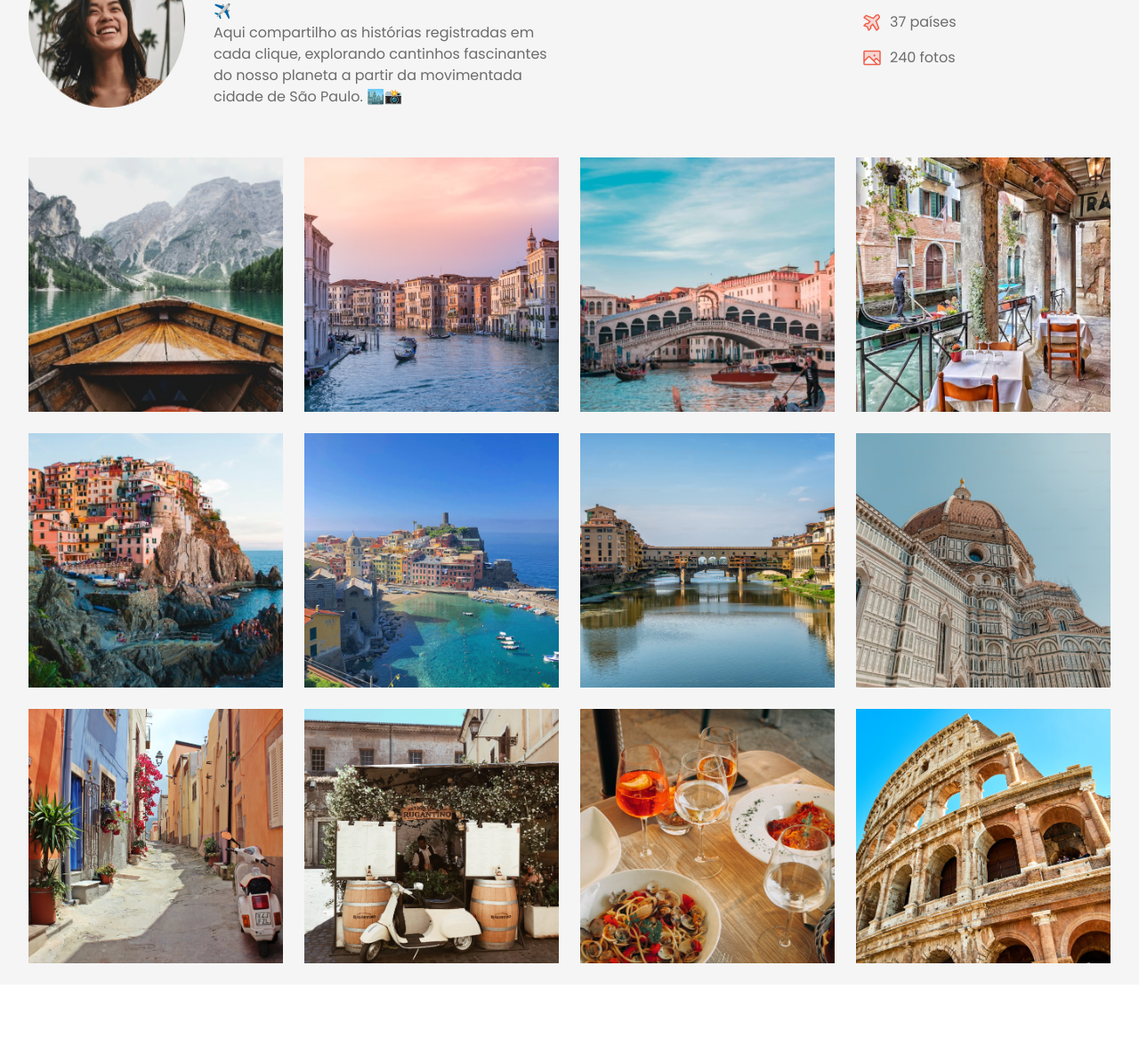
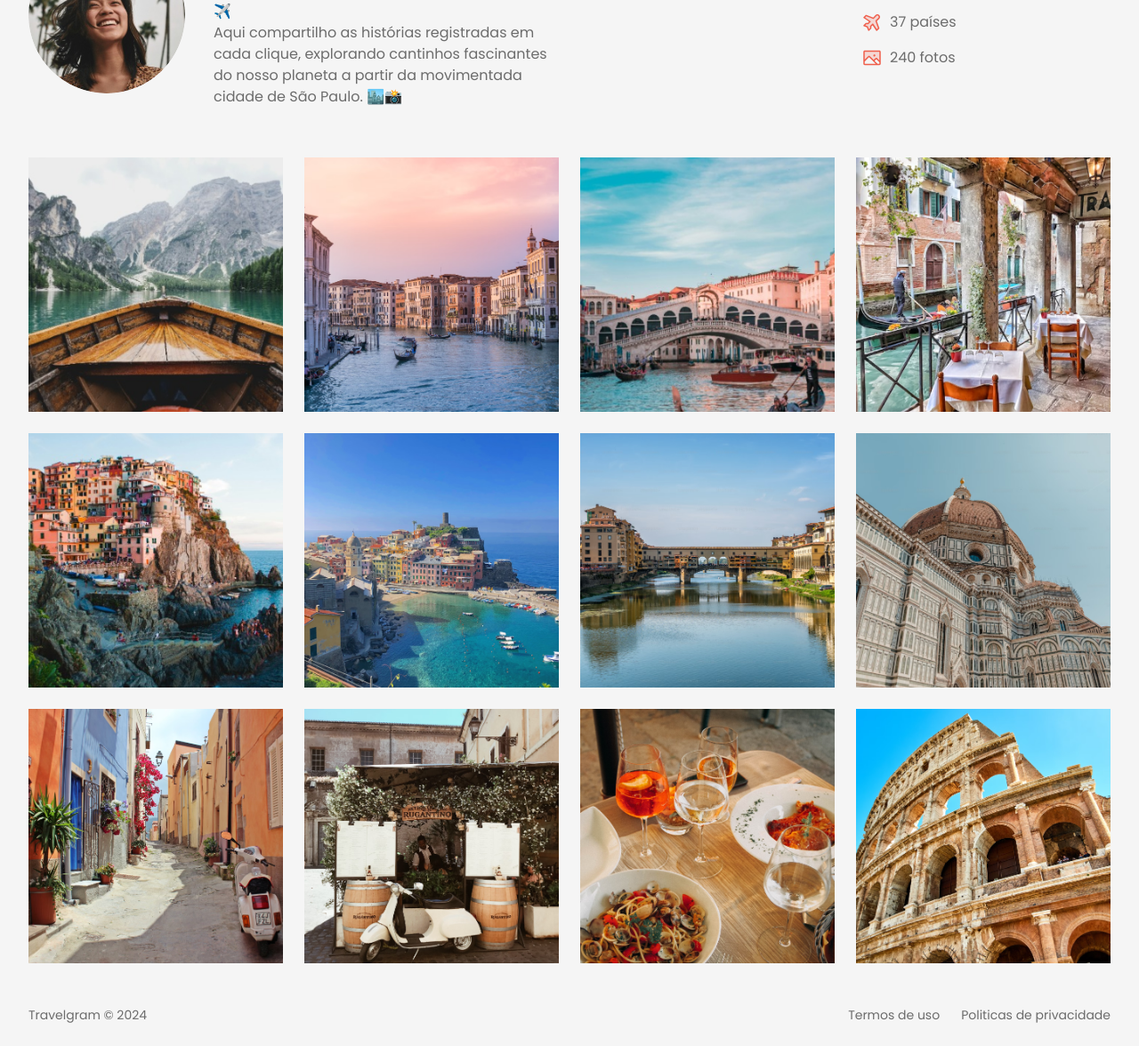
Before and after one commit to opaiiva/TravelGram, a plain HTML site: page index.html in a window 1280 px wide. Shown: the part 199-1375 px from the top of the page at 89% size. Before the commit the page ends 1306 px from the top, so only its background shows below. Drawn offline with Linux system fonts and the light colour scheme.

Commit message:
final project

```diff
--- a/index.html
+++ b/index.html
@@ -79,6 +79,16 @@
                 <img src="/Assets/images/Image 11.png" alt="...">
                 <img src="/Assets/images/Image 12.png" alt="...">
             </main>
+
+            <footer class="container">
+                <span>
+                    Travelgram &copy; 2024
+                </span>
+                <span>
+                    Termos de uso
+                </span>
+                <span>Politicas de privacidade</span>
+            </footer>
         </div>
     </body>
 </html>
--- /dev/null
+++ b/styles/footer.css
@@ -0,0 +1,11 @@
+footer {
+    display: flex;
+    padding-block: 24px;
+    gap:24px;
+
+    font: 14px/150% var(--font-family);
+}
+
+footer span:nth-child(1){
+    margin-right: auto;
+}
--- a/styles/header.css
+++ b/styles/header.css
@@ -17,6 +17,13 @@ header {
 
 #profile > div {
     max-width: 384px;
+}
+
+#profile img{
+    width: 176px;
+    height:176px;
+    object-fit: cover;
+    border-radius: 50%;
 }
 
 #profile h1 {
--- a/styles/index.css
+++ b/styles/index.css
@@ -2,3 +2,4 @@
 @import url(nav.css);
 @import url(header.css);
 @import url(main.css);
+@import url(footer.css);
```
